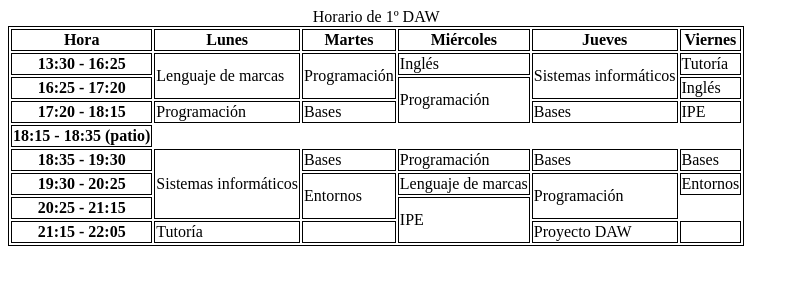
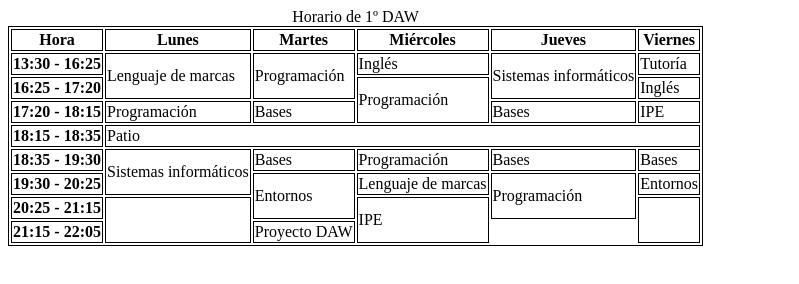
Before and after one commit to Ernesto-Beltran/Tarea-1.11---UD1.6---Tablas-de-contenido-HTML, a plain HTML site: page index.html in a window 1280 px wide. Shown: the whole page, without its empty margins (0-799 px from the left). Drawn offline with Linux system fonts and the light colour scheme.

Commit message:
correcciones

```diff
--- a/index.html
+++ b/index.html
@@ -39,11 +39,12 @@
             <td>IPE</td>
         </tr>
         <tr>
-            <th>18:15 - 18:35 (patio)</th>
+            <th>18:15 - 18:35</th>
+            <td colspan="5">Patio</td>
         </tr>
         <tr>
             <th>18:35 - 19:30</th>
-            <td rowspan="3">Sistemas informáticos</td>
+            <td rowspan="2">Sistemas informáticos</td>
             <td>Bases</td>
             <td>Programación</td>
             <td>Bases</td>
@@ -58,14 +59,13 @@
         </tr>
         <tr>
             <th>20:25 - 21:15</th>
+            <td rowspan="2"></td>
             <td rowspan="2">IPE</td>
+            <td rowspan="2"></td>
         </tr>
         <tr>
             <th>21:15 - 22:05</th>
-            <td>Tutoría</td>
-            <td></td>
             <td>Proyecto DAW</td>
-            <td></td>
         </tr>
     </table>
 </body>
```
